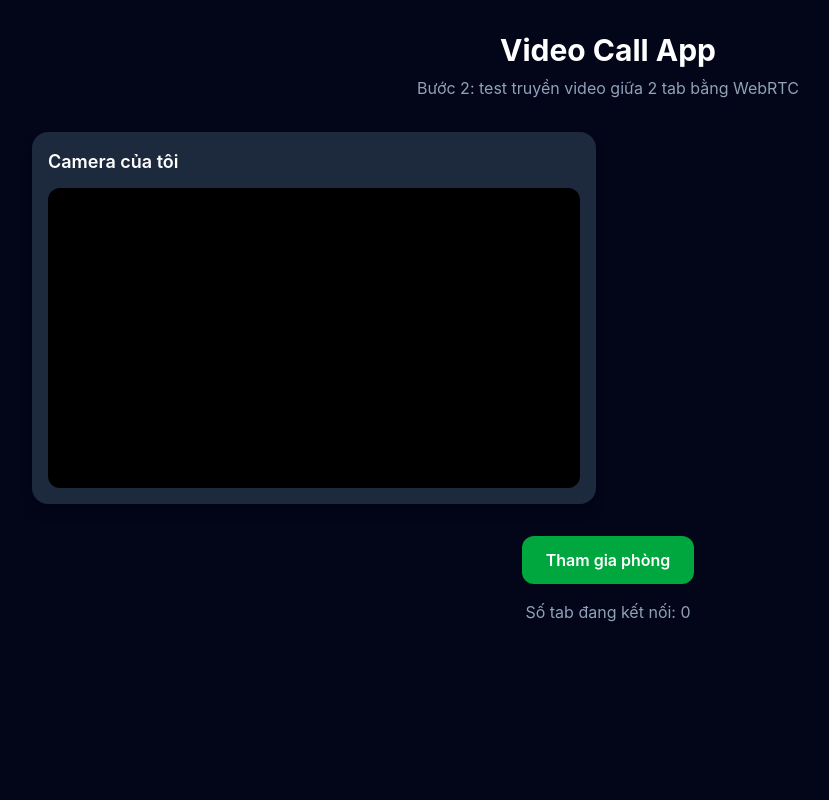
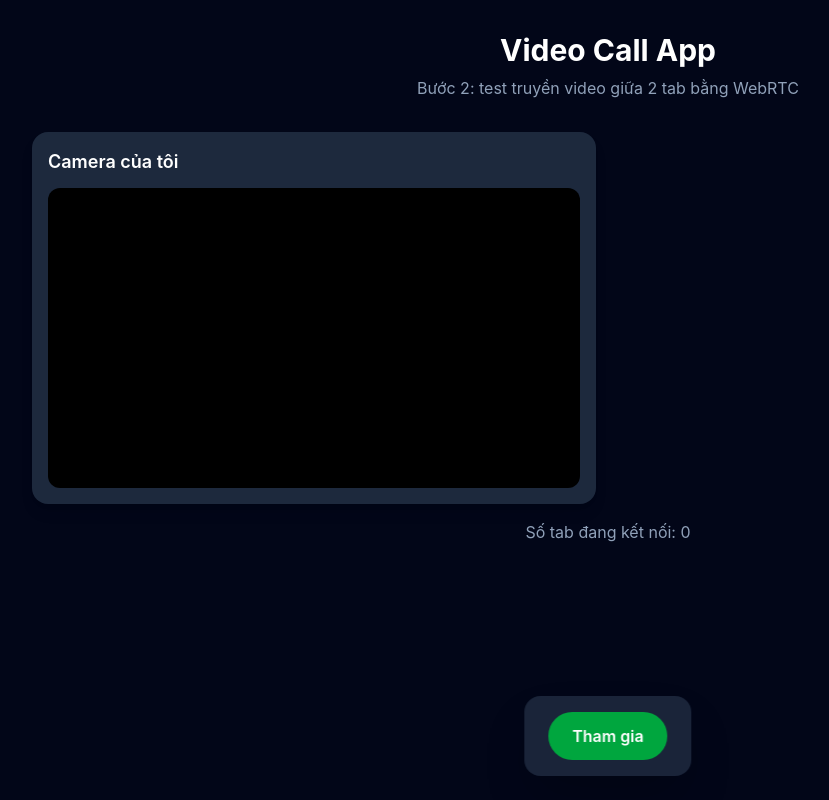
Before and after one commit to hoangquymui/video-chat-app, a React (Vite) app in the folder frontend/: page / in a window 1280 px wide. Shown: the whole page, without its empty margins (32-861 px from the left). Built offline with nearby package versions, Linux system fonts and the light colour scheme.

Commit message:
Add turn on/off mic, camera to controlBar

```diff
--- a/frontend/src/components/ControlBar.tsx
+++ b/frontend/src/components/ControlBar.tsx
@@ -1,31 +1,67 @@
 type ControlBarProps = {
-  cameraOn: boolean;
-  onStartCamera: () => void;
-  onStopCamera: () => void;
+  joined: boolean;
+  cameraEnabled: boolean;
+  micEnabled: boolean;
+  onJoinRoom: () => void;
+  onLeaveRoom: () => void;
+  onToggleCamera: () => void;
+  onToggleMic: () => void;
 };
 
 function ControlBar({
-  cameraOn,
-  onStartCamera,
-  onStopCamera,
+  joined,
+  cameraEnabled,
+  micEnabled,
+  onJoinRoom,
+  onLeaveRoom,
+  onToggleCamera,
+  onToggleMic,
 }: ControlBarProps) {
   return (
-    <div className="mt-8 flex justify-center">
-      {!cameraOn ? (
+    <div className="fixed bottom-6 left-1/2 z-50 -translate-x-1/2">
+      <div className="flex items-center gap-4 rounded-2xl bg-slate-800/90 px-6 py-4 shadow-2xl backdrop-blur">
+        {joined && (
+          <>
             <button
-          onClick={onStartCamera}
-          className="rounded-xl bg-green-600 px-6 py-3 font-semibold text-white hover:bg-green-700"
+              onClick={onToggleMic}
+              className={`rounded-full px-5 py-3 font-semibold text-white ${
+                micEnabled
+                  ? "bg-slate-600 hover:bg-slate-700"
+                  : "bg-red-600 hover:bg-red-700"
+              }`}
             >
-          Bật camera
+              {micEnabled ? "Tắt mic" : "Bật mic"}
+            </button>
+
+            <button
+              onClick={onToggleCamera}
+              className={`rounded-full px-5 py-3 font-semibold text-white ${
+                cameraEnabled
+                  ? "bg-slate-600 hover:bg-slate-700"
+                  : "bg-red-600 hover:bg-red-700"
+              }`}
+            >
+              {cameraEnabled ? "Tắt camera" : "Bật camera"}
+            </button>
+          </>
+        )}
+
+        {!joined ? (
+          <button
+            onClick={onJoinRoom}
+            className="rounded-full bg-green-600 px-6 py-3 font-semibold text-white hover:bg-green-700"
+          >
+            Tham gia
           </button>
         ) : (
           <button
-          onClick={onStopCamera}
-          className="rounded-xl bg-red-600 px-6 py-3 font-semibold text-white hover:bg-red-700"
+            onClick={onLeaveRoom}
+            className="rounded-full bg-red-600 px-6 py-3 font-semibold text-white hover:bg-red-700"
           >
-          Tắt camera
+            Rời phòng
           </button>
         )}
+      </div>
     </div>
   );
 }
--- a/frontend/src/hooks/useWebRTC.ts
+++ b/frontend/src/hooks/useWebRTC.ts
@@ -15,7 +15,25 @@ export function useWebRTC() {
   const peerConnectionsRef = useRef<Map<string, RTCPeerConnection>>(new Map());
 
   const [joined, setJoined] = useState(false);
+  const [cameraEnabled, setCameraEnabled] = useState(true);
+  const [micEnabled, setMicEnabled] = useState(true);
   const [remoteStreams, setRemoteStreams] = useState<RemoteStream[]>([]);
+
+  const toggleCamera = () => {
+    const videoTrack = localStreamRef.current?.getVideoTracks()[0];
+    if (!videoTrack) return;
+
+    videoTrack.enabled = !videoTrack.enabled;
+    setCameraEnabled(videoTrack.enabled);
+  };
+
+  const toggleMic = () => {
+    const audioTrack = localStreamRef.current?.getAudioTracks()[0];
+    if (!audioTrack) return;
+
+    audioTrack.enabled = !audioTrack.enabled;
+    setMicEnabled(audioTrack.enabled);
+  };
 
   const startLocalCamera = async () => {
     const stream = await navigator.mediaDevices.getUserMedia({
@@ -263,6 +281,10 @@ export function useWebRTC() {
   return {
     localVideoRef,
     remoteStreams,
+    cameraEnabled,
+    micEnabled,
+    toggleCamera,
+    toggleMic,
     joined,
     joinRoom,
     leaveRoom,
--- a/frontend/src/pages/Home.tsx
+++ b/frontend/src/pages/Home.tsx
@@ -1,14 +1,24 @@
 import Header from "../components/Header";
 import VideoCard from "../components/VideoCard";
 import RemoteVideoCard from "../components/RemoteVideoCard";
+import ControlBar from "../components/ControlBar";
 import { useWebRTC } from "../hooks/useWebRTC";
 
 function Home() {
-  const { localVideoRef, remoteStreams, joined, joinRoom, leaveRoom } =
-    useWebRTC();
+  const {
+    localVideoRef,
+    remoteStreams,
+    joined,
+    cameraEnabled,
+    micEnabled,
+    joinRoom,
+    leaveRoom,
+    toggleCamera,
+    toggleMic,
+  } = useWebRTC();
 
   return (
-    <main className="min-h-screen bg-slate-950 px-6 py-8">
+    <main className="min-h-screen bg-slate-950 px-6 py-8 pb-32">
       <Header />
 
       <section className="mx-auto grid max-w-6xl grid-cols-1 gap-6 md:grid-cols-2">
@@ -23,27 +33,19 @@ function Home() {
         ))}
       </section>
 
-      <div className="mt-8 flex justify-center gap-4">
-        {!joined ? (
-          <button
-            onClick={joinRoom}
-            className="rounded-xl bg-green-600 px-6 py-3 font-semibold text-white hover:bg-green-700"
-          >
-            Tham gia phòng
-          </button>
-        ) : (
-          <button
-            onClick={leaveRoom}
-            className="rounded-xl bg-red-600 px-6 py-3 font-semibold text-white hover:bg-red-700"
-          >
-            Rời phòng
-          </button>
-        )}
-      </div>
-
       <p className="mt-4 text-center text-slate-400">
         Số tab đang kết nối: {remoteStreams.length}
       </p>
+
+      <ControlBar
+        joined={joined}
+        cameraEnabled={cameraEnabled}
+        micEnabled={micEnabled}
+        onJoinRoom={joinRoom}
+        onLeaveRoom={leaveRoom}
+        onToggleCamera={toggleCamera}
+        onToggleMic={toggleMic}
+      />
     </main>
   );
 }
```
Lines whose indentation alone changed are shown as unchanged.
